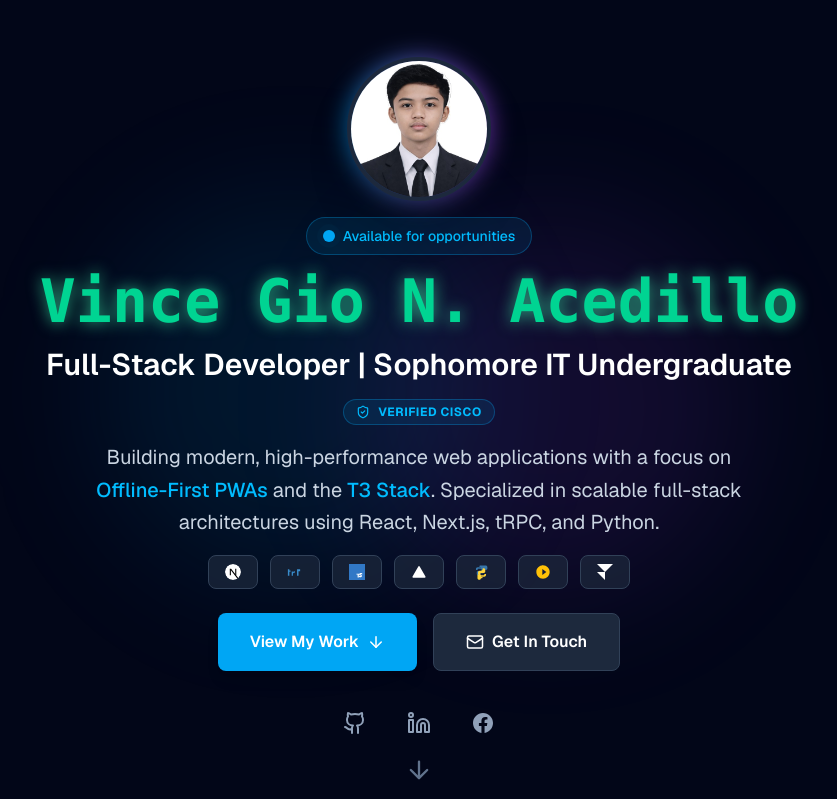
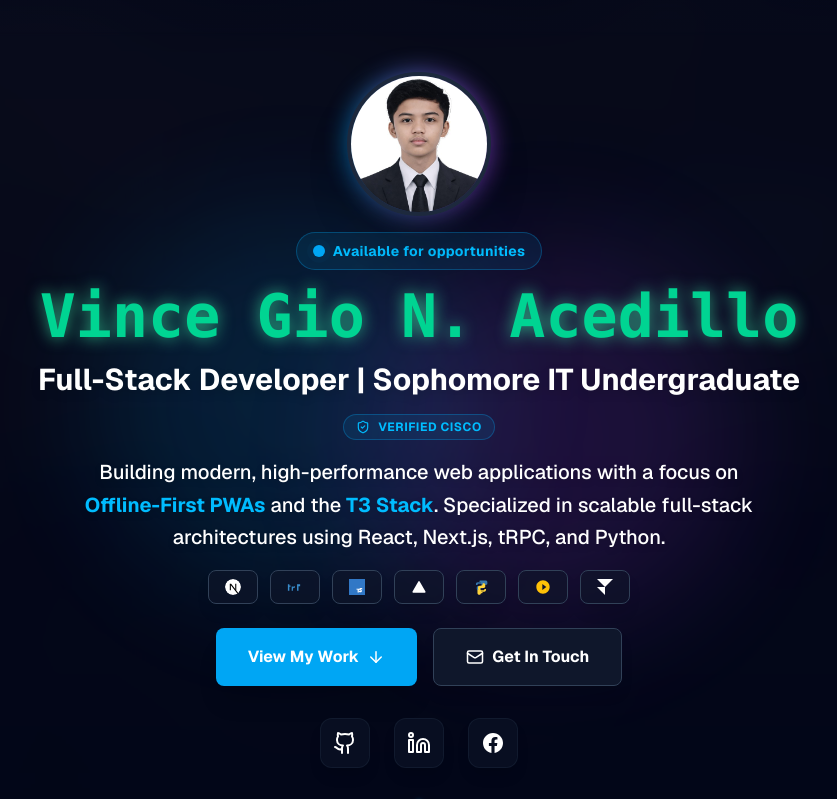
Before and after one commit to binsacedillo/portfolio-v2, a Next.js app: page / in a window 1280 px wide. Shown: the top 799 px of the page, without its empty margins (221-1058 px from the left). Built offline with nearby package versions, Linux system fonts and the light colour scheme.

Commit message:
style: add blurred background image and enhance hero text visibility [Audit Time: 2026-04-04 18:37:00]

```diff
--- a/src/components/landing/Hero.tsx
+++ b/src/components/landing/Hero.tsx
@@ -87,15 +87,28 @@ export default function Hero() {
             className="relative min-h-screen w-full flex flex-col items-center justify-around bg-slate-950 px-6 py-8"
             aria-label="Hero section"
         >
-            {/* Background gradient effects */}
-            <div className="absolute inset-0 overflow-hidden pointer-events-none" aria-hidden="true">
-                <div className="absolute top-1/4 left-1/4 w-96 h-96 bg-sky-500/10 rounded-full blur-3xl" />
-                <div className="absolute bottom-1/4 right-1/4 w-96 h-96 bg-purple-500/10 rounded-full blur-3xl" />
+            {/* Blurred Background Image */}
+            <div className="absolute inset-0 overflow-hidden pointer-events-none z-0" aria-hidden="true">
+                <Image
+                    src="/faithfeed.jpg"
+                    alt=""
+                    fill
+                    className="object-cover opacity-15 blur-2xl scale-110"
+                    priority
+                />
+                {/* Dark overlay for text clarity */}
+                <div className="absolute inset-0 bg-slate-950/40" />
+                <div className="absolute inset-0 bg-linear-to-b from-slate-950/20 via-transparent to-slate-950" />
+            </div>
+
+            {/* Background gradient effects (Blobs) */}
+            <div className="absolute inset-0 overflow-hidden pointer-events-none z-0" aria-hidden="true">
+                <div className="absolute top-1/4 left-1/4 w-96 h-96 bg-sky-500/20 rounded-full blur-3xl animate-pulse" />
+                <div className="absolute bottom-1/4 right-1/4 w-96 h-96 bg-purple-500/20 rounded-full blur-3xl animate-pulse" />
             </div>
 
             {/* Main content */}
-            <div className="relative z-10 max-w-4xl w-full flex flex-col items-center text-center space-y-4">
-
+            <div className="relative z-10 max-w-4xl w-full flex flex-col items-center text-center space-y-4 backdrop-blur-[2px] py-10 rounded-3xl">
                 {/* Professional Photo */}
                 <motion.div
                     initial={{ opacity: 0, scale: 0.8 }}
@@ -138,7 +151,7 @@ export default function Hero() {
                         <span className="animate-ping absolute inline-flex h-full w-full rounded-full bg-sky-400 opacity-75"></span>
                         <span className="relative inline-flex rounded-full h-3 w-3 bg-sky-500"></span>
                     </span>
-                    <span className="text-sm text-sky-400 font-medium">Available for opportunities</span>
+                    <span className="text-sm text-sky-400 font-bold tracking-wide">Available for opportunities</span>
                 </motion.div>
 
                 {/* Name title with morphing animation */}
@@ -151,7 +164,7 @@ export default function Hero() {
                     transition={{ duration: 0.6, delay: 0.2 }}
                     className="flex flex-col items-center space-y-2"
                 >
-                    <h2 className="text-2xl md:text-3xl font-semibold text-white">
+                    <h2 className="text-2xl md:text-3xl font-bold text-white drop-shadow-lg">
                         Full-Stack Developer | Sophomore IT Undergraduate
                     </h2>
                     <CredentialBadges />
@@ -159,12 +172,12 @@ export default function Hero() {
 
                 {/* Value proposition - clear and concise (ISO 9241-110) */}
                 <motion.p
-                    className="text-base md:text-xl text-slate-300 max-w-2xl leading-relaxed"
+                    className="text-base md:text-xl text-white font-medium max-w-2xl leading-relaxed drop-shadow-md"
                     initial={{ opacity: 0, y: 20 }}
                     animate={{ opacity: 1, y: 0 }}
                     transition={{ duration: 0.6, delay: 0.3 }}
                 >
-                    Building modern, high-performance web applications with a focus on <span className="text-sky-400 font-medium">Offline-First PWAs</span> and the <span className="text-sky-400 font-medium">T3 Stack</span>. Specialized in scalable full-stack architectures using React, Next.js, tRPC, and Python.
+                    Building modern, high-performance web applications with a focus on <span className="text-sky-400 font-bold">Offline-First PWAs</span> and the <span className="text-sky-400 font-bold">T3 Stack</span>. Specialized in scalable full-stack architectures using React, Next.js, tRPC, and Python.
                 </motion.p>
 
                 {/* Key skills/badges */}
@@ -177,7 +190,7 @@ export default function Hero() {
                     {TECH_STACK.map((tech) => (
                         <span
                             key={tech.name}
-                            className="flex items-center justify-center gap-2 bg-slate-800/70 border border-slate-700 text-slate-200 text-[10px] sm:text-sm px-2 sm:px-4 py-2 rounded-lg font-medium hover:bg-slate-800 transition-colors cursor-default whitespace-nowrap"
+                            className="flex items-center justify-center gap-2 bg-slate-900/60 backdrop-blur-sm border border-slate-700 text-white text-[10px] sm:text-sm px-2 sm:px-4 py-2 rounded-lg font-bold hover:bg-slate-800 transition-colors cursor-default whitespace-nowrap shadow-lg"
                         >
                             {tech.icon}
                             <span className="hidden xs:inline">{tech.name}</span>
@@ -195,7 +208,7 @@ export default function Hero() {
                     {/* Primary CTA - High contrast */}
                     <button
                         onClick={scrollToProjects}
-                        className="group inline-flex items-center justify-center gap-2 bg-sky-500 hover:bg-sky-600 text-white font-semibold px-8 py-4 rounded-lg transition-all shadow-lg hover:shadow-sky-500/50 hover:scale-105 focus:outline-none focus:ring-4 focus:ring-sky-500/50 cursor-pointer"
+                        className="group inline-flex items-center justify-center gap-2 bg-sky-500 hover:bg-sky-600 text-white font-bold px-8 py-4 rounded-lg transition-all shadow-xl hover:shadow-sky-500/50 hover:scale-105 focus:outline-none focus:ring-4 focus:ring-sky-500/50 cursor-pointer"
                         aria-label="View my projects"
                     >
                         View My Work
@@ -205,7 +218,7 @@ export default function Hero() {
                     {/* Secondary CTA */}
                     <a
                         href="mailto:beansgioacedillo@gmail.com"
-                        className="inline-flex items-center justify-center gap-2 bg-slate-800 hover:bg-slate-700 text-white font-semibold px-8 py-4 rounded-lg transition-all border border-slate-700 hover:border-slate-600 focus:outline-none focus:ring-4 focus:ring-slate-600/50"
+                        className="inline-flex items-center justify-center gap-2 bg-slate-900 hover:bg-slate-800 text-white font-bold px-8 py-4 rounded-lg transition-all border border-slate-700 hover:border-slate-600 focus:outline-none focus:ring-4 focus:ring-slate-600/50 shadow-lg"
                         aria-label="Contact me via email"
                     >
                         <Mail size={18} />
@@ -225,7 +238,7 @@ export default function Hero() {
                         target="_blank"
                         rel="noopener noreferrer"
                         aria-label="Visit my GitHub profile"
-                        className="text-slate-400 hover:text-white transition-colors p-2 hover:bg-slate-800 rounded-lg focus:outline-none focus:ring-2 focus:ring-slate-600"
+                        className="text-white bg-slate-900/50 hover:text-sky-400 transition-colors p-3 hover:bg-slate-800 rounded-xl shadow-lg border border-slate-800/50 focus:outline-none focus:ring-2 focus:ring-slate-600"
                     >
                         <Github size={24} />
                     </a>
@@ -234,7 +247,7 @@ export default function Hero() {
                         target="_blank"
                         rel="noopener noreferrer"
                         aria-label="Visit my LinkedIn profile"
-                        className="text-slate-400 hover:text-white transition-colors p-2 hover:bg-slate-800 rounded-lg focus:outline-none focus:ring-2 focus:ring-slate-600"
+                        className="text-white bg-slate-900/50 hover:text-sky-400 transition-colors p-3 hover:bg-slate-800 rounded-xl shadow-lg border border-slate-800/50 focus:outline-none focus:ring-2 focus:ring-slate-600"
                     >
                         <Linkedin size={24} />
                     </a>
@@ -243,7 +256,7 @@ export default function Hero() {
                         target="_blank"
                         rel="noopener noreferrer"
                         aria-label="Visit my Facebook profile"
-                        className="text-slate-400 hover:text-white transition-colors p-2 hover:bg-slate-800 rounded-lg focus:outline-none focus:ring-2 focus:ring-slate-600"
+                        className="text-white bg-slate-900/50 hover:text-sky-400 transition-colors p-3 hover:bg-slate-800 rounded-xl shadow-lg border border-slate-800/50 focus:outline-none focus:ring-2 focus:ring-slate-600"
                     >
                         {/* Facebook icon */}
                         <svg xmlns="http://www.w3.org/2000/svg" width="24" height="24" fill="none" viewBox="0 0 24 24"><path fill="currentColor" d="M22 12c0-5.522-4.477-10-10-10S2 6.478 2 12c0 5.019 3.676 9.167 8.438 9.877v-6.987h-2.54v-2.89h2.54V9.845c0-2.507 1.492-3.89 3.777-3.89 1.094 0 2.238.195 2.238.195v2.46h-1.26c-1.242 0-1.632.771-1.632 1.562v1.876h2.773l-.443 2.89h-2.33v6.987C18.324 21.167 22 17.019 22 12z"/></svg>
@@ -259,7 +272,7 @@ export default function Hero() {
                 transition={{ duration: 0.8, delay: 1, repeat: Infinity, repeatType: "reverse" }}
                 aria-hidden="true"
             >
-                <ArrowDown className="text-slate-500" size={28} />
+                <ArrowDown className="text-sky-400" size={28} />
             </motion.div>
         </section>
     );
```
